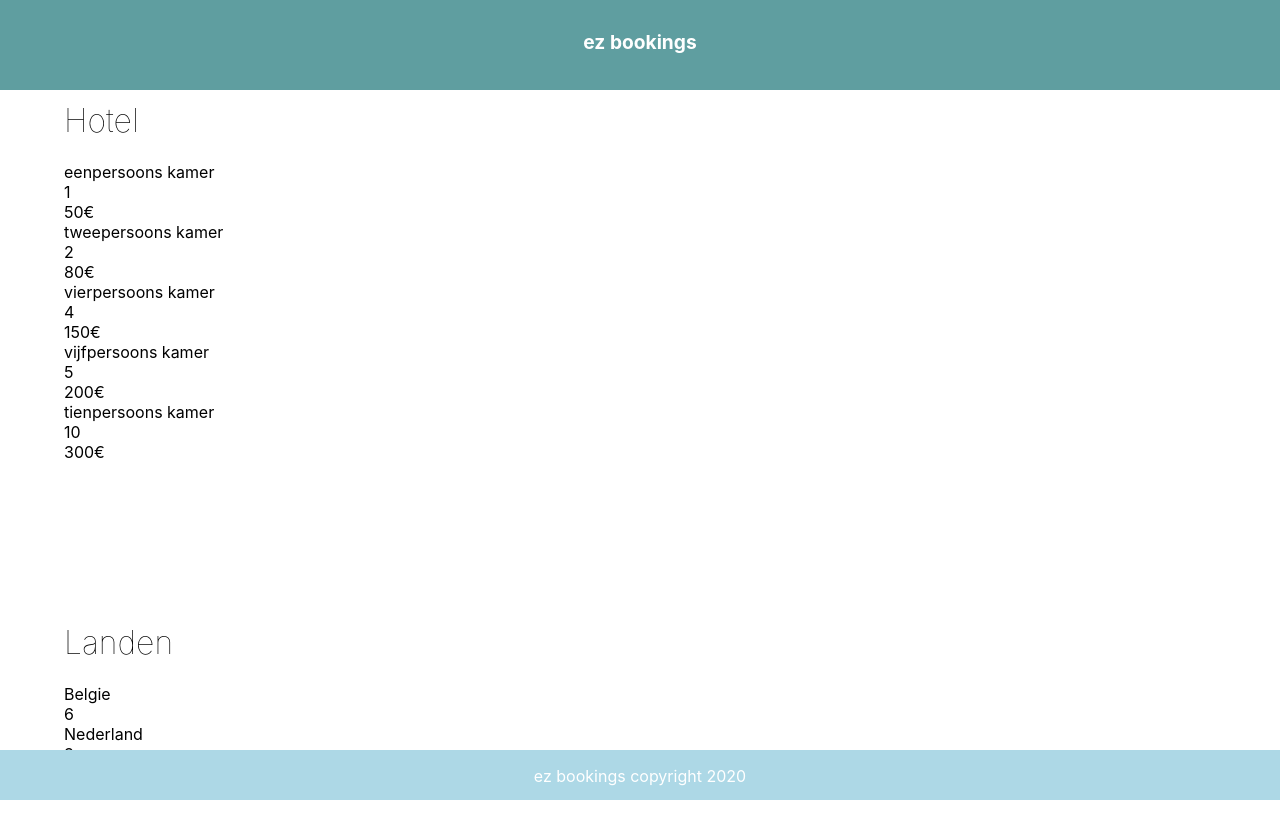
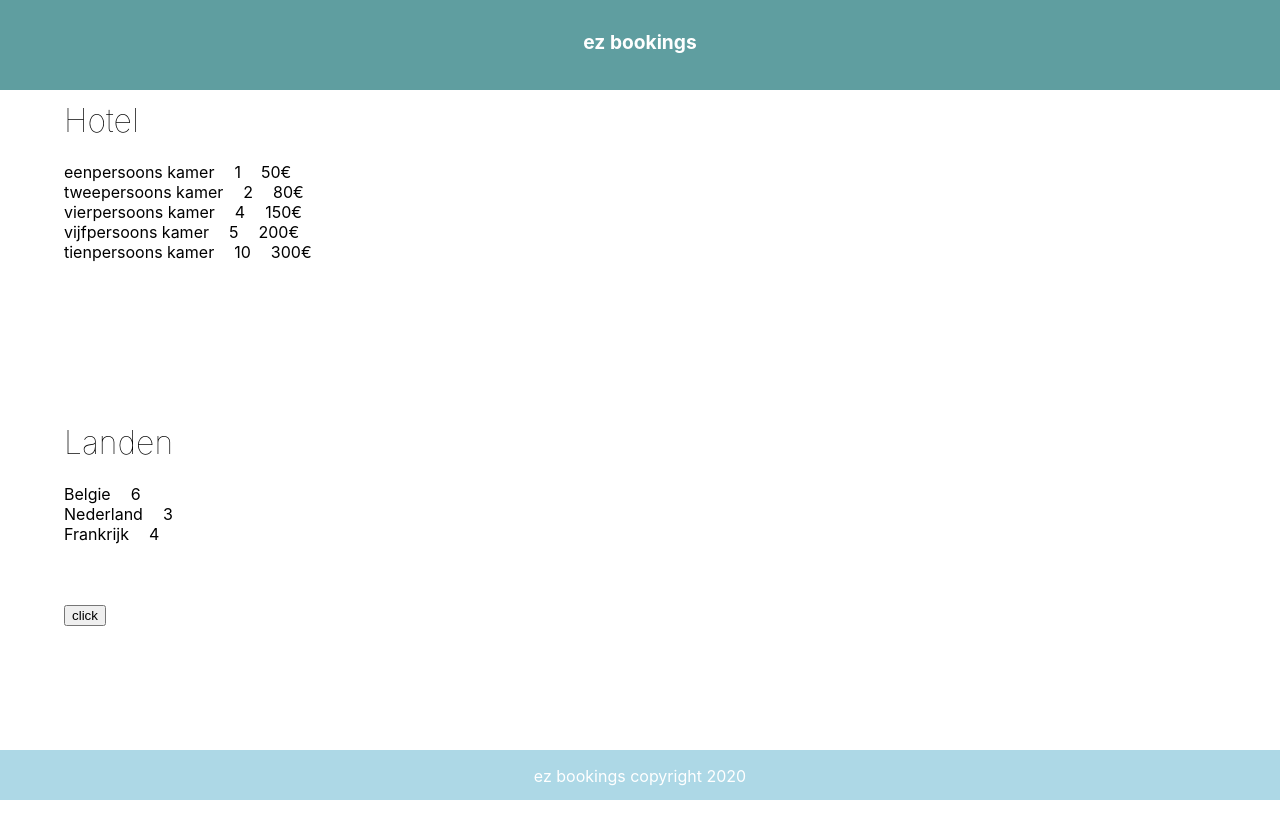
Before and after one commit to seppes/eindOpdracht, a React (Create React App) app: page / in a window 1280 px wide. Shown: the top 838 px of the page. After the commit the page ends 800 px from the top, so only its background shows below. Built offline with nearby package versions, Linux system fonts and the light colour scheme.

Commit message:
spacing productline

```diff
--- a/src/App.js
+++ b/src/App.js
@@ -61,10 +61,14 @@ const StyleNavLink = styled.a`
   text-decoration: none;
   text-align: center;
 `;
- const StyleProductLine = styled.div`
+
+const StyleProductLine = styled.div`
 padding-bottom: 60px;
+& div {
+       display: -webkit-box;
+       padding-right: 20px;
+  }
 `;
-
 
 const KAMER_DETAILS = [
     {soort: "eenpersoons kamer", aantalPersonen: 1, prijs: 50},
@@ -84,6 +88,7 @@ function App() {
     return (
         <div id="root">
             <StyleNav><StyleNavLink href="/">ez bookings</StyleNavLink></StyleNav>
+
             <StyleProductLine>
                 <StyleH1>Hotel</StyleH1>
                 {KAMER_DETAILS.map((k) =>
@@ -94,6 +99,7 @@ function App() {
                 {LANDEN.map((l) =>
                     <Landen key={l.land} landen={l}/>)}
             </StyleProductLine>
+            <button onClick={() => alert('hallo test test')}>click</button>
             <StyleFooter><p>ez bookings copyright 2020</p></StyleFooter>
         </div>
     );
```
